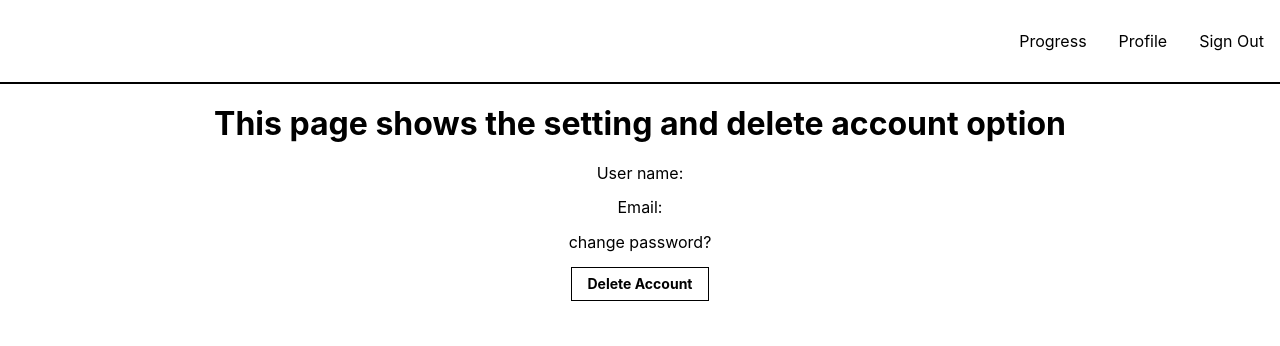
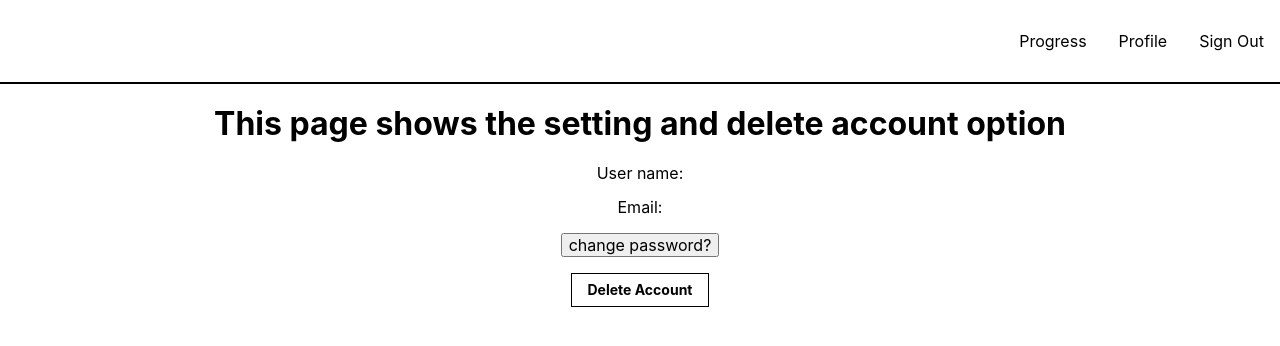
Before and after one commit to Double-T1/practice_front_end, a React (Create React App) app: page / in a window 1280 px wide. Shown: the top 346 px of the page. Built offline with nearby package versions, Linux system fonts and the light colour scheme.

Commit message:
minor updates for the password buttons, more so to test pulling requests

```diff
--- a/src/components/content/Profile.js
+++ b/src/components/content/Profile.js
@@ -29,7 +29,10 @@ class Profile extends React.Component {
 				<div>
 					<p>{`User name: ${name}`}</p>
 					<p>{`Email: ${email}`}</p>
-					<p>change password?</p>
+					<div className="pb3">
+						{/*how much does type and value attribute matter here?*/}
+						<button type="button" value="change password">change password?</button>
+					</div>
 				</div>
 				<div className="">
 					<input
```
